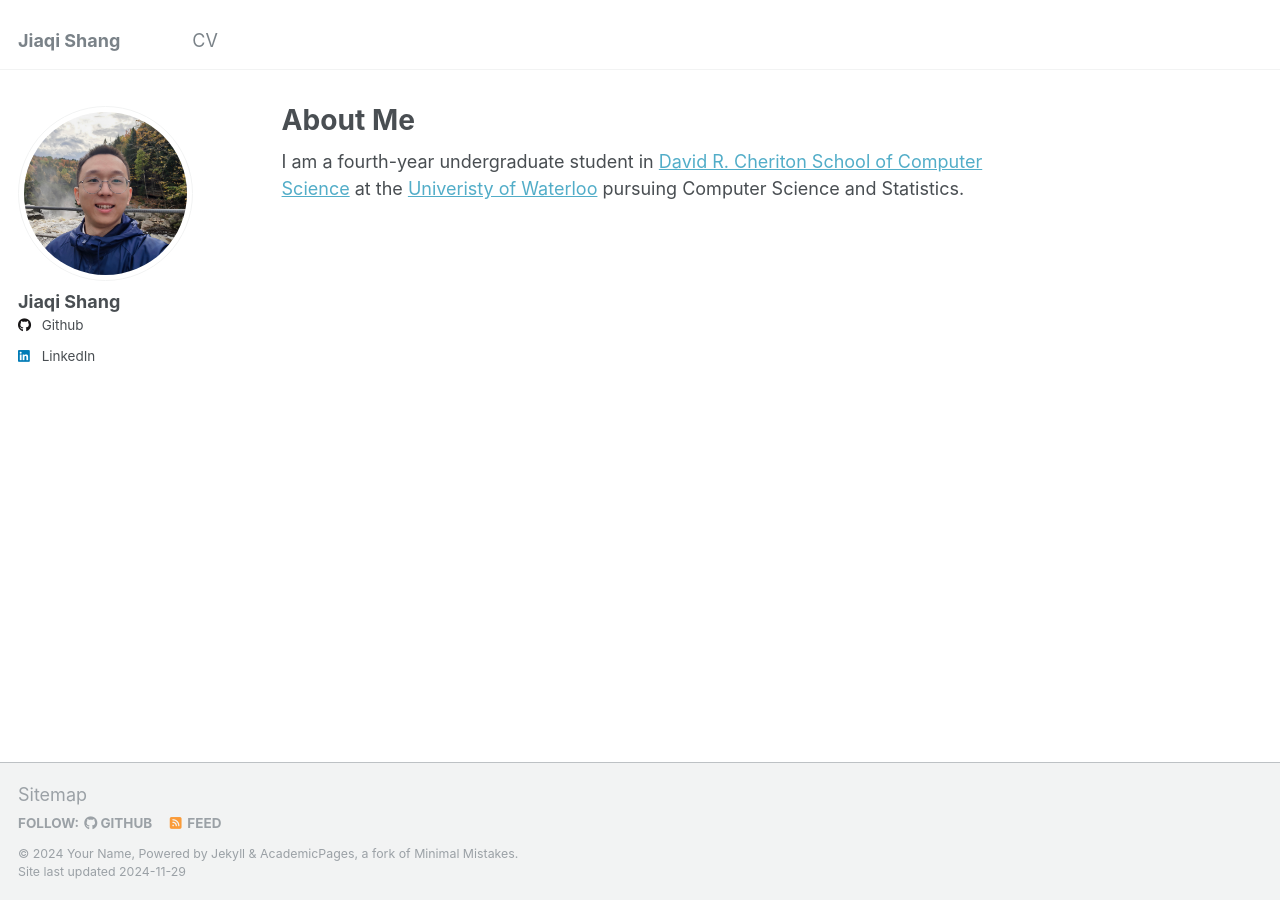
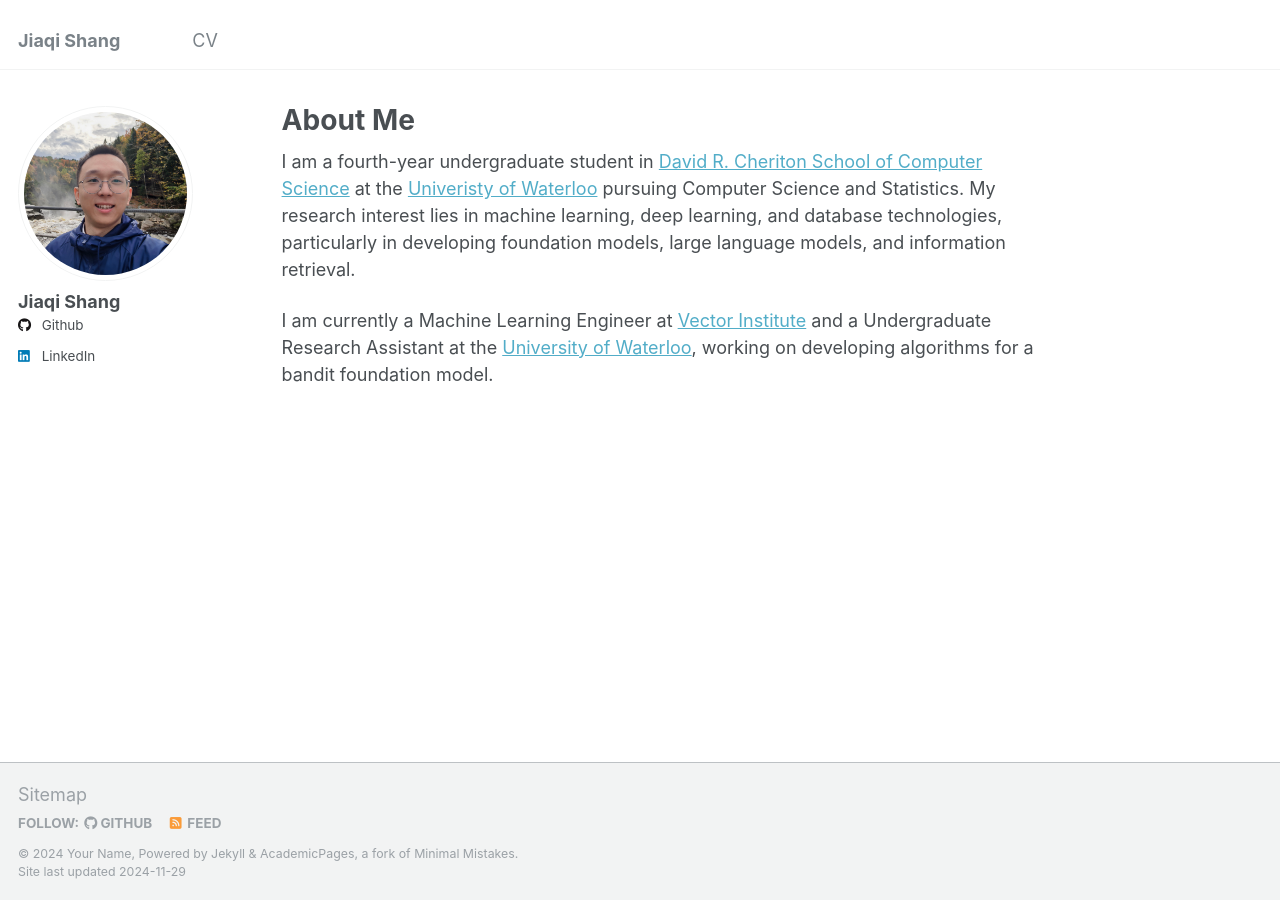
Before and after one commit to jqshang/jqshang.github.io, a Jekyll site: the page built from _pages/about.md, in a window 1280 px wide. Built offline with Jekyll 4.4.1, drawn with Linux system fonts in a browser that asks for light colours.

Commit message:
revise about me

```diff
--- a/_pages/about.md
+++ b/_pages/about.md
@@ -7,4 +7,6 @@ redirect_from:
   - /about.html
 ---
 
-I am a fourth-year undergraduate student in [David R. Cheriton School of Computer Science](https://cs.uwaterloo.ca/) at the [Univeristy of Waterloo](https://uwaterloo.ca/) pursuing Computer Science and Statistics.
+I am a fourth-year undergraduate student in [David R. Cheriton School of Computer Science](https://cs.uwaterloo.ca/) at the [Univeristy of Waterloo](https://uwaterloo.ca/) pursuing Computer Science and Statistics. My research interest lies in machine learning, deep learning, and database technologies, particularly in developing foundation models, large language models, and information retrieval.
+
+I am currently a Machine Learning Engineer at [Vector Institute](https://vectorinstitute.ai/) and a Undergraduate Research Assistant at the [University of Waterloo](https://uwaterloo.ca/), working on developing algorithms for a bandit foundation model.
```
Also changed, not shown: _pages/sitemap.md (+1 -1 lines).
